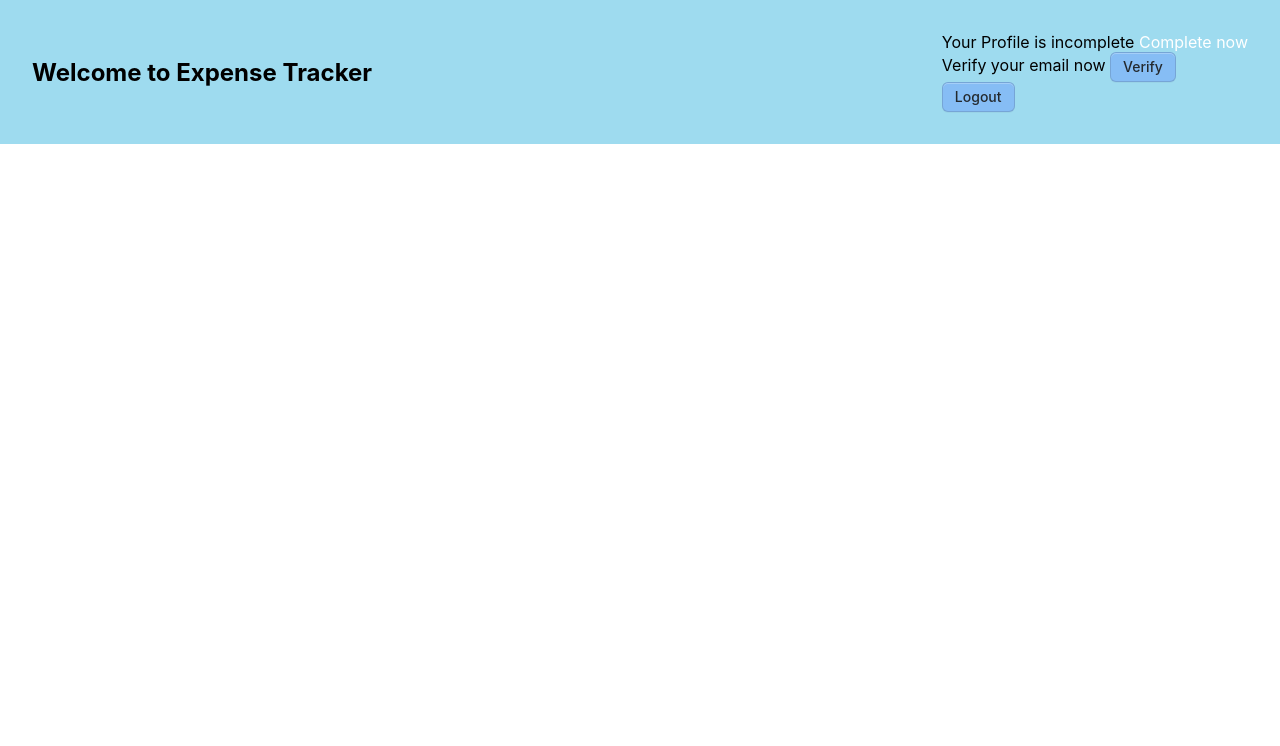
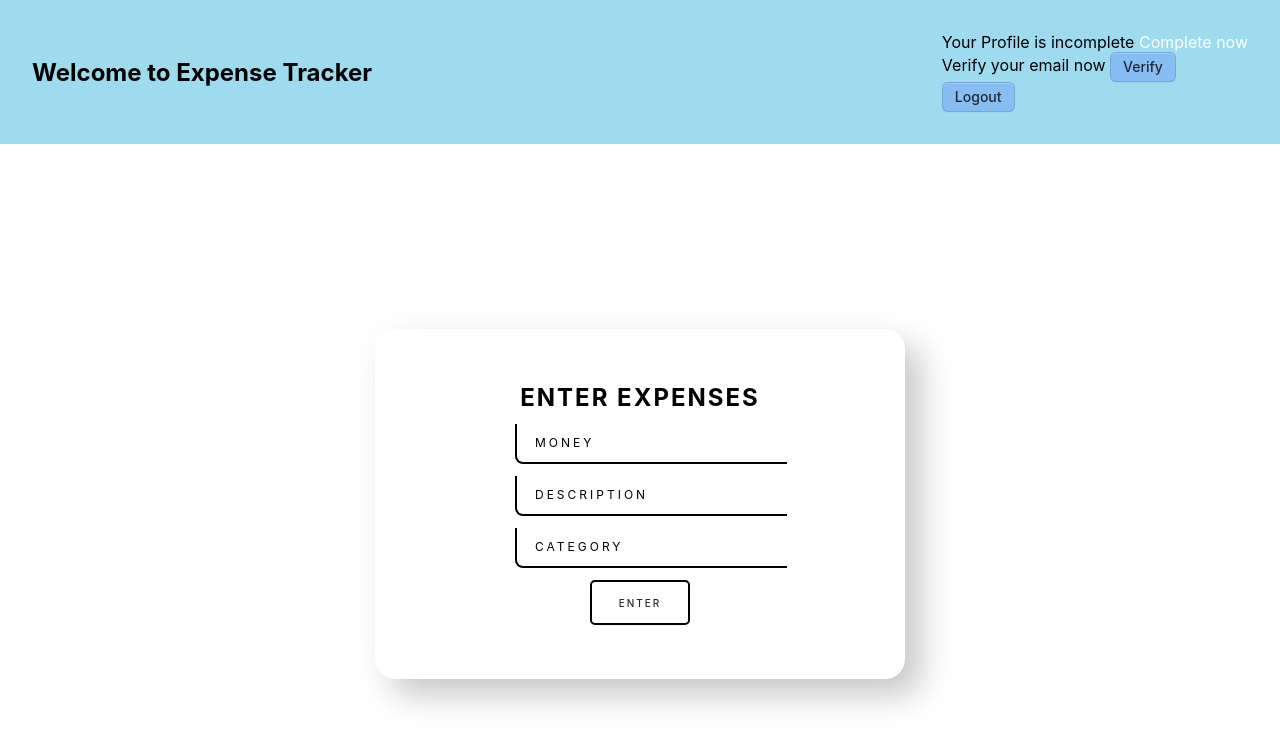
Before and after one commit to suryansh2206/Expense-Tracker, a React (Create React App) app: page / in a window 1280 px wide. Shown: the top 746 px of the page. Built offline with nearby package versions, Linux system fonts and the light colour scheme.

Commit message:
storing details in firebase

```diff
--- a/src/App.js
+++ b/src/App.js
@@ -8,6 +8,7 @@ import AuthContext from "./Store/auth-context";
 import Welcome from "./Components/Pages/Welcome";
 import UpdateProfile from "./Components/Pages/UpdateProfile";
 import ResetPassword from "./Components/Auth/ResetPassword"
+import ExpenseForm from "./Components/Expenses/ExpenseForm";
 
 function App() {
   const authCtx = useContext(AuthContext);
@@ -18,6 +19,7 @@ function App() {
       <Route path="/" element={<Welcome />} />
       <Route path="/updateprofile" element={<UpdateProfile />} />
       <Route path="/resetpassword" element={<ResetPassword />} />
+      {/* <Route path='/expenseform' element={<ExpenseForm/>} /> */}
     </Routes>
   );
 }
--- a/src/Components/Auth/LogIn.js
+++ b/src/Components/Auth/LogIn.js
@@ -51,7 +51,7 @@ const Login = () => {
         console.log(err);
         alert(err);
       });
-
+    localStorage.setItem("email", enteredEmail);
     console.log("Successfully Logged In");
   };
   return (
@@ -75,9 +75,13 @@ const Login = () => {
               ref={passwordInputRef}
             />
           </div>
-          <NavLink activeClassName="active" className="link" to="/resetpassword">
-              <>Forgot password?</>
-            </NavLink>
+          <NavLink
+            activeClassName="active"
+            className="link"
+            to="/resetpassword"
+          >
+            <>Forgot password?</>
+          </NavLink>
           <button onClick={loginHandler}>Log In</button>
         </form>
         <div className="form-section">
--- /dev/null
+++ b/src/Components/Expenses/ExpenseForm.css
@@ -0,0 +1,97 @@
+.login {
+  color: #000;
+  text-transform: uppercase;
+  letter-spacing: 2px;
+  display: block;
+  font-weight: bold;
+  font-size: x-large;
+  text-align: center;
+  margin-top: -250px;
+}
+
+.card {
+  display: flex;
+  justify-content: center;
+  align-items: center;
+  min-height: 350px;
+  width: 700px;
+  flex-direction: row; /* changed from column */
+  gap: 35px;
+  background: #e3e3e3;
+  box-shadow: 16px 16px 32px #c8c8c8, -16px -16px 32px #fefefe;
+  border-radius: 8px;
+}
+
+.inputBox {
+  position: relative;
+  width: 250px; /* added */
+  display: flex; /* added */
+  flex-direction: column; /* added */
+  margin-right: 10px; /* added */
+}
+
+.inputBox input {
+  width: 100%;
+  padding: 10px;
+  outline: none;
+  border: none;
+  color: #000;
+  font-size: 1em;
+  background: transparent;
+  border-left: 2px solid #000;
+  border-bottom: 2px solid #000;
+  transition: 0.1s;
+  border-bottom-left-radius: 8px;
+}
+
+.inputBox span {
+  margin-top: 5px;
+  position: absolute;
+  left: 0;
+  transform: translateY(-4px);
+  margin-left: 10px;
+  padding: 10px;
+  pointer-events: none;
+  font-size: 12px;
+  color: #000;
+  text-transform: uppercase;
+  transition: 0.5s;
+  letter-spacing: 3px;
+  border-radius: 8px;
+}
+
+.inputBox input:valid ~ span,
+.inputBox input:focus ~ span {
+  transform: translateX(113px) translateY(-15px);
+  font-size: 0.8em;
+  padding: 5px 10px;
+  background: #000;
+  letter-spacing: 0.2em;
+  color: #fff;
+  border: 2px;
+}
+
+.inputBox input:valid,
+.inputBox input:focus {
+  border: 2px solid #000;
+  border-radius: 8px;
+}
+
+.enter {
+  height: 45px;
+  width: 100px;
+  border-radius: 5px;
+  border: 2px solid #000;
+  cursor: pointer;
+  background-color: transparent;
+  transition: 0.5s;
+  text-transform: uppercase;
+  font-size: 10px;
+  letter-spacing: 2px;
+  margin-bottom: 1em;
+}
+
+.enter:hover {
+  background-color: rgb(0, 0, 0);
+  color: white;
+}
--- /dev/null
+++ b/src/Components/Expenses/ExpenseForm.js
@@ -0,0 +1,92 @@
+import { useRef } from "react";
+import "./ExpenseForm.css";
+
+const ExpenseForm = () => {
+  const amountInputRef = useRef();
+  const descriptionInputRef = useRef();
+  const categoryInputRef = useRef();
+
+  const submitHandler = async (event) => {
+    event.preventDefault();
+
+    const amount = amountInputRef.current.value;
+    const description = descriptionInputRef.current.value;
+    const category = categoryInputRef.current.value;
+    const expense = {
+      amount,
+      description,
+      category,
+    };
+
+    let username = localStorage.getItem("email");
+    let t = "";
+    for (let i = 0; i < username.length; i++) {
+      if (username[i] === "." || username[i] === "@") {
+        continue;
+      } else {
+        t += username[i];
+      }
+    }
+    username = t;
+    const response = await fetch(
+      `https://react-http-a080a-default-rtdb.firebaseio.com/${username}.json`,
+      {
+        method: "POST",
+        body: JSON.stringify(expense),
+        headers: {
+          "Content-type": "application/json",
+        },
+      }
+    );
+    const data = await response.json();
+    if (!response.ok) {
+      alert("Something went wrong :( Try again later.");
+      console.log(data.error.message);
+    }
+    else {
+      console.log(data)
+    }
+    localStorage.setItem()
+  };
+
+  return (
+    <div class="container">
+      <div class="card">
+        <p class="login">Enter expenses</p>
+        <div class="inputBox">
+          <input
+            type="number"
+            required="required"
+            min="1"
+            step="10"
+            ref={amountInputRef}
+          />
+          <span class="user">Money</span>
+        </div>
+
+        <div class="inputBox">
+          <input type="text" required="required" ref={descriptionInputRef} />
+          <span>Description</span>
+        </div>
+
+        <div class="inputBox">
+          <input list="category" required="required" ref={categoryInputRef} />
+          <span>Category</span>
+          <datalist id="category">
+            <option value="Snacks"></option>
+            <option value="Mobile Recharge"></option>
+            <option value="Gym Membership and Stuff"></option>
+            <option value="Fuel"></option>
+            <option value="Clothes"></option>
+          </datalist>
+        </div>
+
+        <button class="enter" onClick={submitHandler}>
+          Enter
+        </button>
+      </div>
+    </div>
+  );
+};
+
+export default ExpenseForm;
--- a/src/Components/Pages/Welcome.js
+++ b/src/Components/Pages/Welcome.js
@@ -1,6 +1,7 @@
 import React, { Fragment } from "react";
 import classes from "./Welcome.module.css";
 import { NavLink, useNavigate } from "react-router-dom";
+import ExpenseForm from "../Expenses/ExpenseForm";
 
 const Welcome = () => {
   const navigate = useNavigate()
@@ -55,6 +56,7 @@ const Welcome = () => {
           </div>
         </div>
       </header>
+      <ExpenseForm/>
     </Fragment>
   );
 };
```
